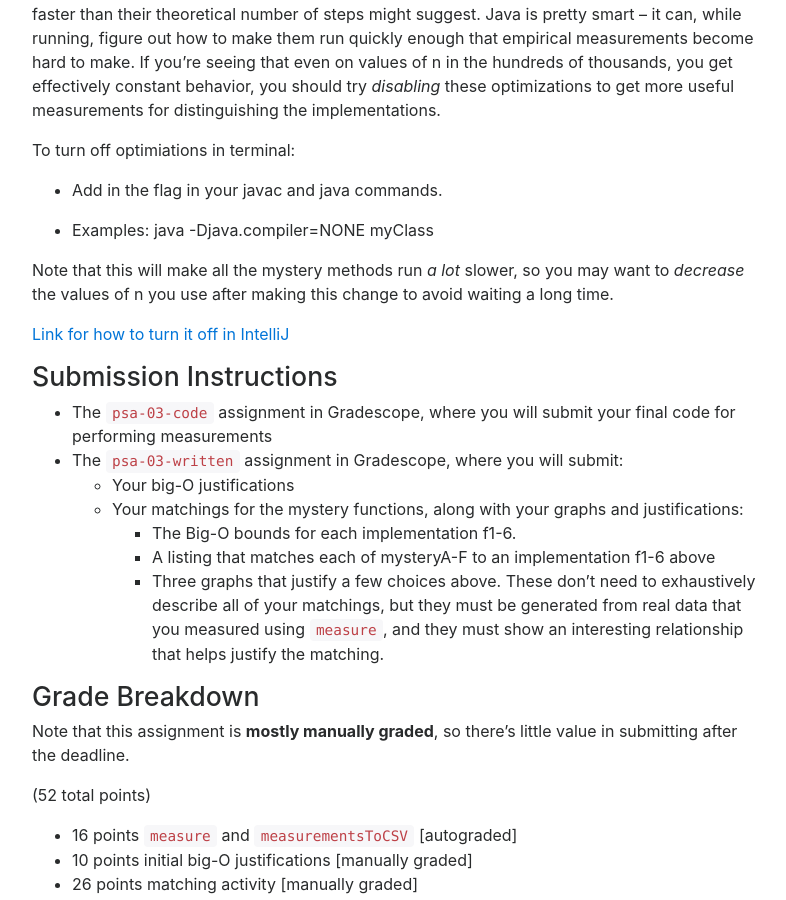
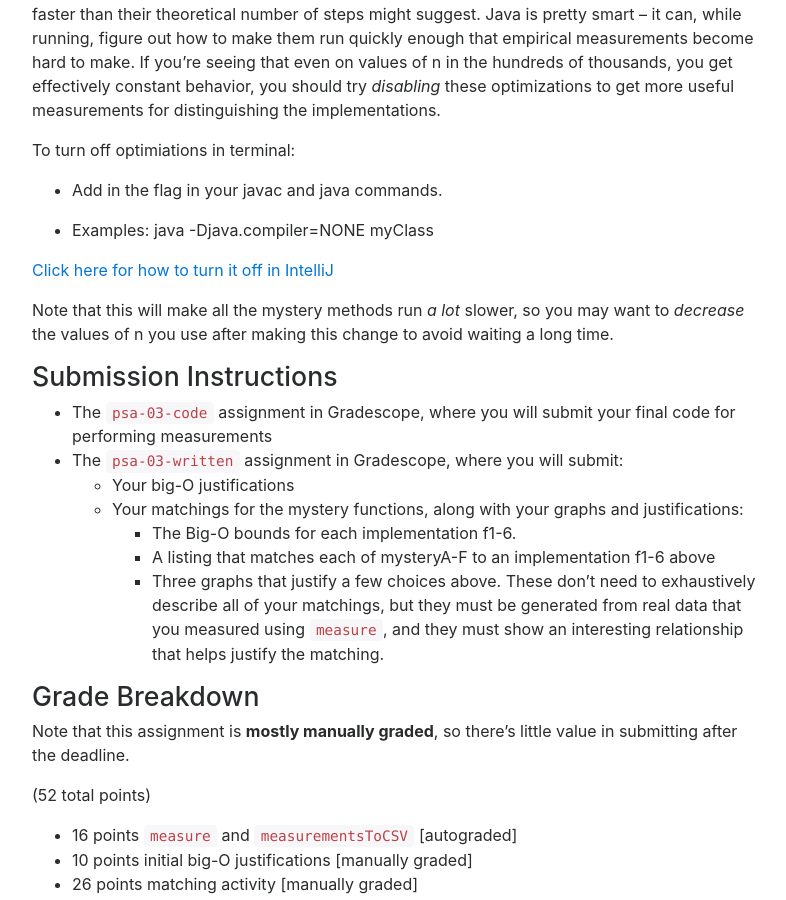
Before and after one commit to usd-comp230/usd-comp230.github.io, a Jekyll site: the page built from pa3/index.md, in a window 1280 px wide and 900 px high, scrolled down 5189 px. Shown: the whole window, without its empty margins (243-1029 px from the left). Built offline with Jekyll 4.4.1, drawn with Linux system fonts in a browser that asks for light colours; nearby versions of some CDN libraries.

Commit message:
optimization

```diff
--- a/pa3/index.md
+++ b/pa3/index.md
@@ -261,11 +261,12 @@ To turn off optimiations in terminal:
 
 - Examples: java -Djava.compiler=NONE myClass
 
+[Click here for how to turn it off in IntelliJ](https://docs.google.com/document/d/1kBeYiFgNwPgq-l-Ou07pYe7GnL-Dkwvv-8YgiBbdhOA/edit?usp=sharing)
+
 Note that this will make all the mystery methods run _a lot_ slower, so you may
 want to _decrease_ the values of n you use after making this change to avoid
 waiting a long time.
 
-[Link for how to turn it off in IntelliJ](https://docs.google.com/document/d/1kBeYiFgNwPgq-l-Ou07pYe7GnL-Dkwvv-8YgiBbdhOA/edit?usp=sharing)
 
 
 ## Submission Instructions
```
